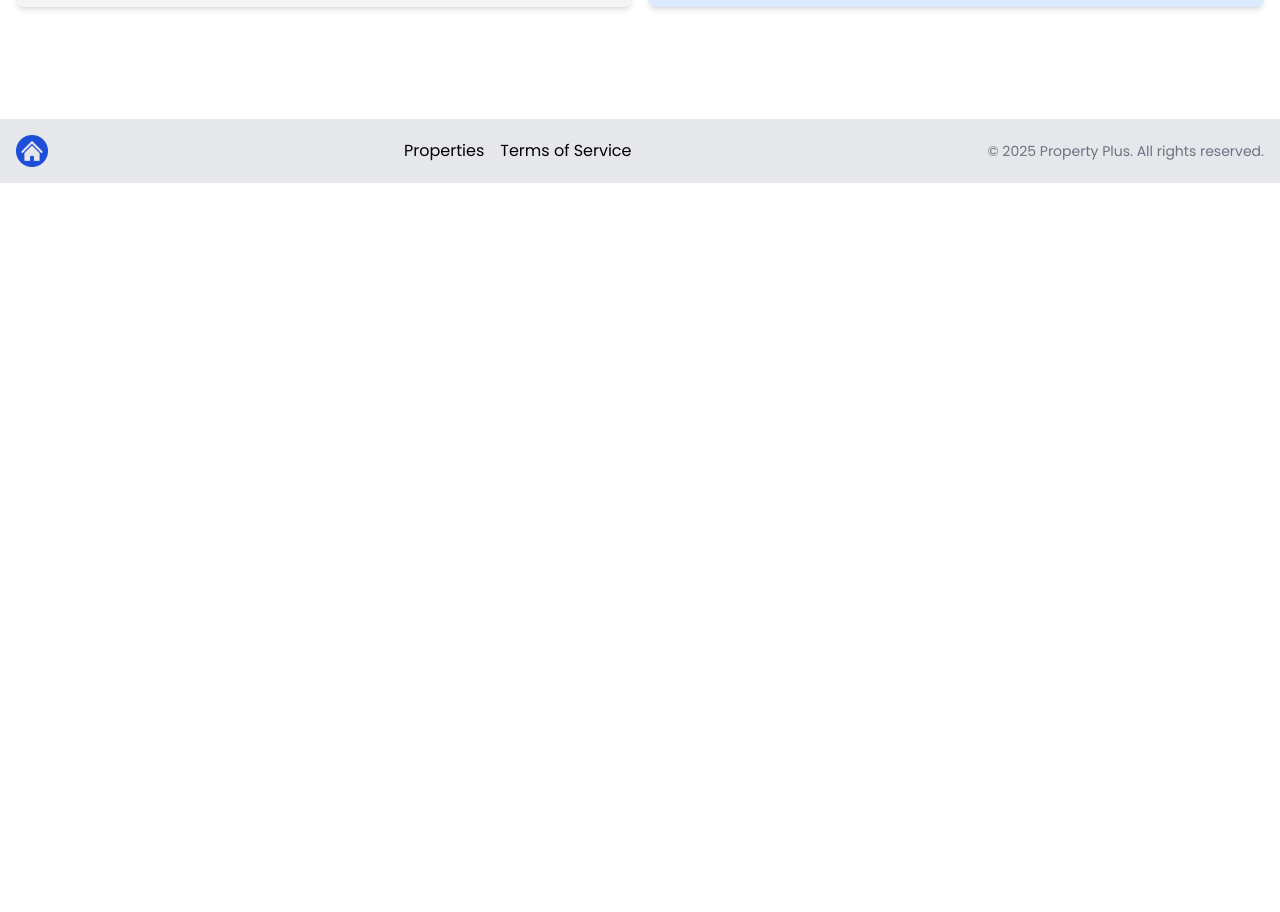
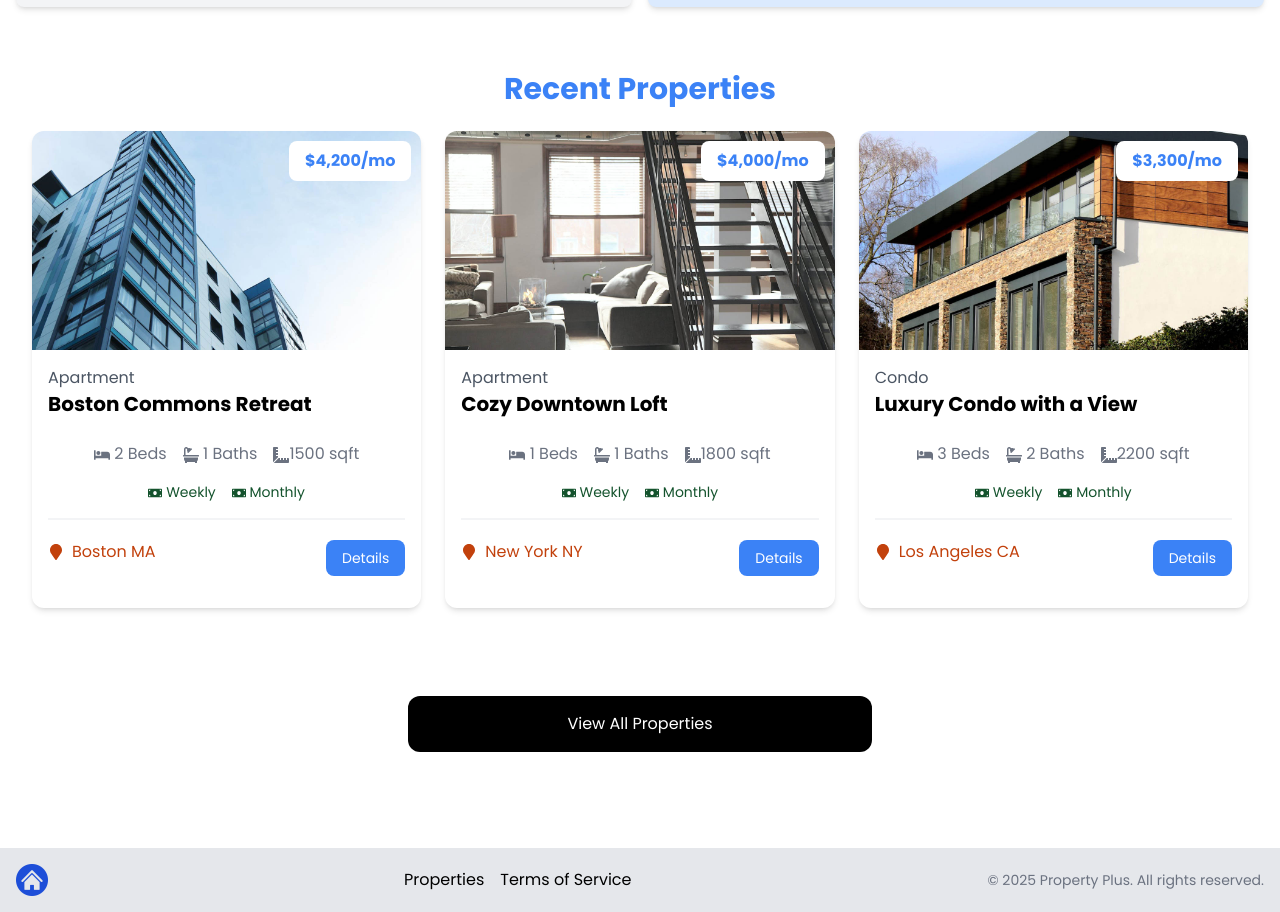
Before and after one commit to jonhealy1/real-estate-site, a Next.js app in the folder property-plus/: page / in a window 1280 px wide. Shown: the part 639-1551 px from the top of the page. Before the commit the page ends 822 px from the top, so only its background shows below. Built offline with nearby package versions, Linux system fonts and the light colour scheme.

Commit message:
recent properties home page

```diff
--- a/property-plus/app/page.jsx
+++ b/property-plus/app/page.jsx
@@ -1,11 +1,13 @@
 import Hero from "../components/Hero";
 import InfoBoxes from "@/components/InfoBoxes";
+import HomeProperties from "@/components/HomeProperties";
 
 const HomePage = () => {
   return (
     <>
       <Hero />
       <InfoBoxes />
+      <HomeProperties />
     </>
   );
 };
--- /dev/null
+++ b/property-plus/components/HomeProperties.jsx
@@ -0,0 +1,37 @@
+import properties from "@/properties.json";
+import PropertyCard from "./PropertyCard";
+import Link from "next/link";
+
+const HomeProperties = () => {
+  const recentProperties = properties.slice(0, 3);
+  return (
+    <>
+      <section className="px-4 py-6">
+        <div className="container-xl lg:container m-auto px-4 py-6">
+          <h2 className="text-3xl font-bold text-blue-500 mb-6 text-center">
+            Recent Properties
+          </h2>
+          {properties.length === 0 ? (
+            <p>No properties found</p>
+          ) : (
+            <div className="grid grid-cols-1 md:grid-cols-3 gap-6">
+              {recentProperties.map((property) => (
+                <PropertyCard key={property._id} property={property} />
+              ))}
+            </div>
+          )}
+        </div>
+      </section>
+      <section className="m-auto max-w-lg my-10 px-6">
+        <Link
+          href="/properties"
+          className="block bg-black hover:bg-gray-700 text-white px-6 py-4 rounded-xl text-center"
+        >
+          View All Properties
+        </Link>
+      </section>
+    </>
+  );
+};
+
+export default HomeProperties;
```
